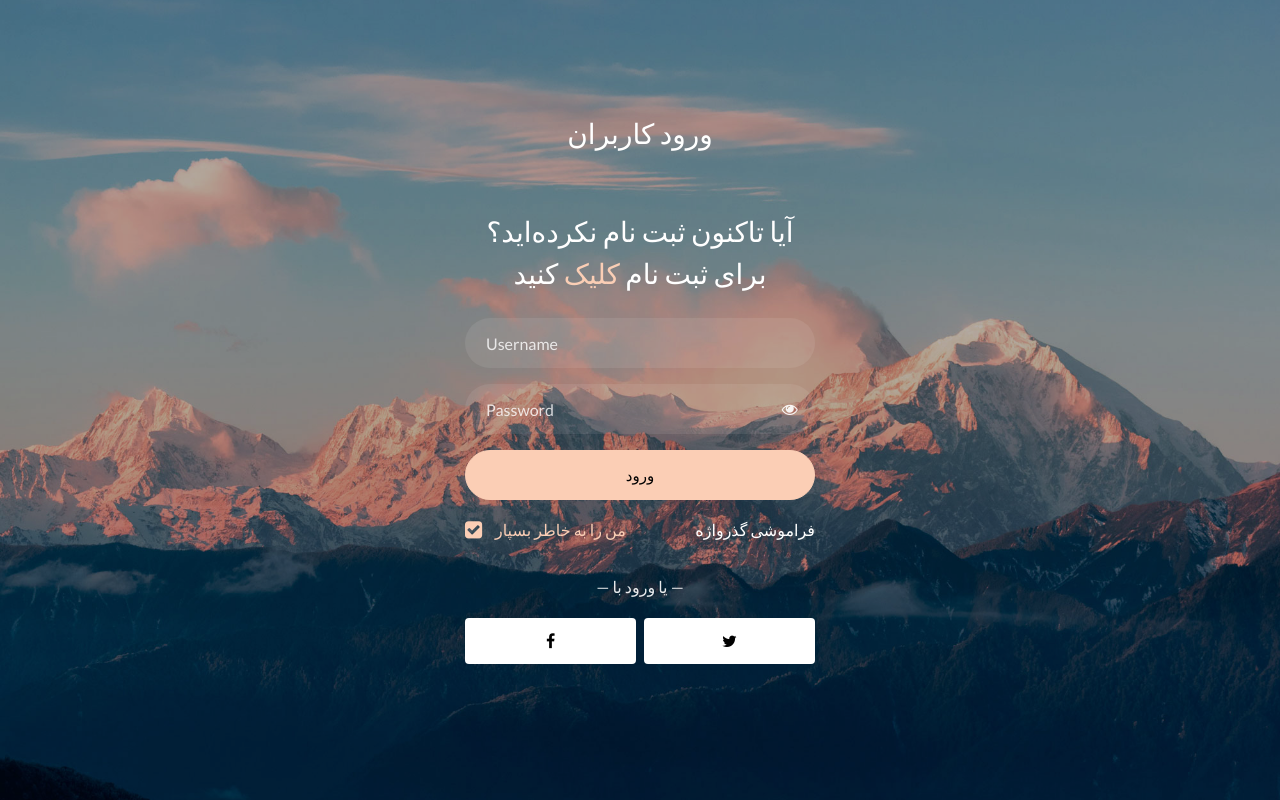
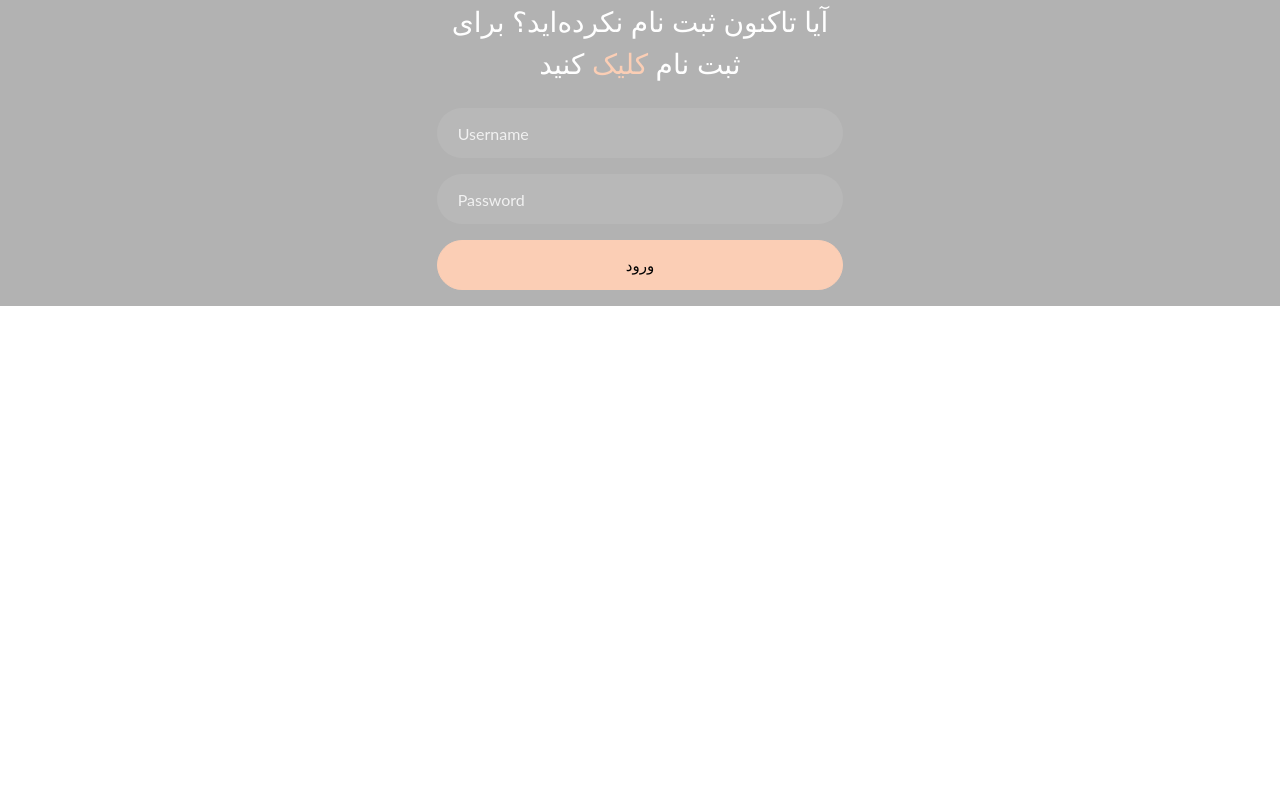
Before and after one commit to zahra-hematy/dockerize_django, a Django app: page /login/ in a window 1280 px wide. Run offline with Django 4.2, Linux system fonts and the light colour scheme; some libraries are stand-ins or nearby versions.

Commit message:
Add Nginx

```diff
--- a/volumes/app/upimg/templates/registration/login.html
+++ b/volumes/app/upimg/templates/registration/login.html
@@ -3,25 +3,14 @@
 <!doctype html>
 <html lang="en">
   <head>
-  	<title> ورود </title>
-    <meta charset="utf-8">
-    <meta name="viewport" content="width=device-width, initial-scale=1, shrink-to-fit=no">
 
-	<link href="https://fonts.googleapis.com/css?family=Lato:300,400,700&display=swap" rel="stylesheet">
-
-	<link rel="stylesheet" href="https://stackpath.bootstrapcdn.com/font-awesome/4.7.0/css/font-awesome.min.css">
 
 	<link rel="stylesheet" href="{% static 'css/style.css' %}">
 
 	</head>
-	<body class="img js-fullheight" style="background-image: url({% static 'images/bg.jpg' %});">
-	<section class="ftco-section">
-		<div class="container">
-			<div class="row justify-content-center">
-				<div class="col-md-6 text-center mb-5">
-					<h2 class="heading-section"> ورود کاربران</h2>
-				</div>
-			</div>
+	<body class="img js-fullheight" >
+
+
 			<div class="row justify-content-center">
 				<div class="col-md-6 col-lg-4">
 					<div class="login-wrap p-0">
@@ -37,33 +26,12 @@
 	            <div class="form-group">
 	            	<button type="submit" class="form-control btn btn-primary submit px-3"> ورود </button>
 	            </div>
-	            <div class="form-group d-md-flex">
-	            	<div class="w-50">
-		            	<label class="checkbox-wrap checkbox-primary"> من را به خاطر بسپار
-									  <input type="checkbox" checked>
-									  <span class="checkmark"></span>
-									</label>
-								</div>
-								<div class="w-50 text-md-right">
-									<a href="{% url 'upimg:password_reset' %}" style="color: #fff"> فراموشی گذرواژه</a>
-								</div>
-	            </div>
+
 	          </form>
-	          <p class="w-100 text-center">&mdash; یا ورود با &mdash;</p>
-	          <div class="social d-flex text-center">
-	          	<a href="#" class="px-2 py-2 mr-md-1 rounded"><i class="fa fa-facebook"></i></a>
-	          	<a href="#" class="px-2 py-2 ml-md-1 rounded"><i class="fa fa-twitter"></i></a>
-	          </div>
+
 	        </div>
 				</div>
 			</div>
-		</div>
-	</section>
-
-	<script src="{% static 'js/jquery.min.js' %}"></script>
-  <script src="{% static 'js/popper.js' %}"></script>
-  <script src="{% static 'js/bootstrap.min.js' %}"></script>
-  <script src="{% static 'js/main.js' %}"></script>
 
 	</body>
 </html>
--- a/volumes/app/upimg/templates/upimg/detail.html
+++ b/volumes/app/upimg/templates/upimg/detail.html
@@ -4,8 +4,6 @@
 
 
 
-<link rel="stylesheet" href="{% static 'star-ratings/css/star-ratings.css' %}">
-<script type="text/javascript" src="{% static 'star-ratings/js/dist/star-ratings.min.js' %}"></script>
 {% block content %}
 
 <html>
@@ -42,7 +40,6 @@
    <p>{{ object.publish }}<br/></p>
    <a href="{% url 'upimg:download_image' pk=object.pk %}">Download Image</a>
 
-   {% comment %} <a href="{{object.image.url}} download">Download this image!</a> {% endcomment %}
 
 </div>
 {% endblock content %}
```
Also changed, not shown: volumes/app/upimg/templates/registration/register.html (+1 -9 lines), volumes/app/upimg/templates/upimg/home.html (+0 -20 lines).
